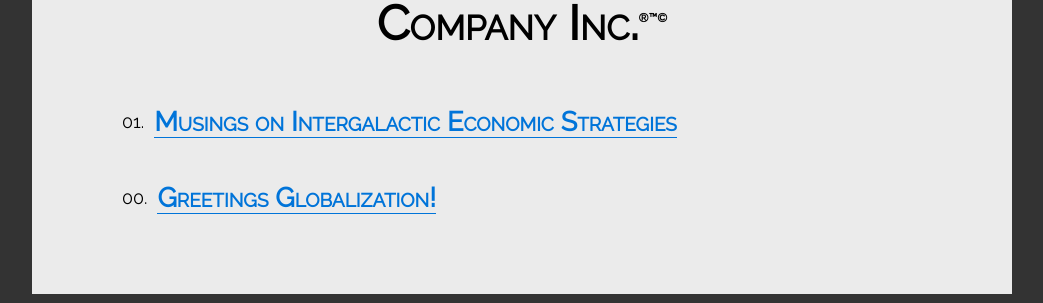
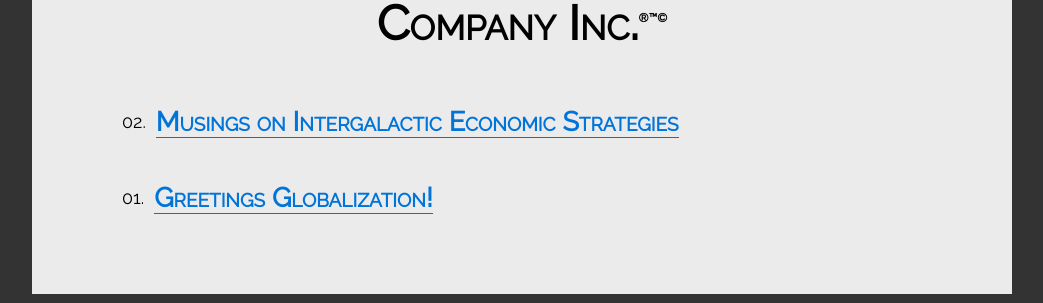
Before and after one commit to CompanyInc/companyinc.github.io, a Jekyll site: the page built from blog.html, in a window 1280 px wide. Shown: the part 127-430 px from the top of the page, without its empty margins (118-1161 px from the left). Built offline with Jekyll 4.4.1, drawn with Linux system fonts in a browser that asks for light colours; some web fonts are replaced.

Commit message:
Added one to the list size.

```diff
--- a/blog.html
+++ b/blog.html
@@ -3,7 +3,8 @@ layout: default
 ---
 
 <section class="blog_list">
-  <ol style="counter-reset:item {{ site.posts.size }}">
+  {% assign itemSize = site.posts.size | plus:1 %}
+  <ol style="counter-reset:item {{ itemSize }}">
     {% for post in site.posts %}
       <li>
         <h2>
```
